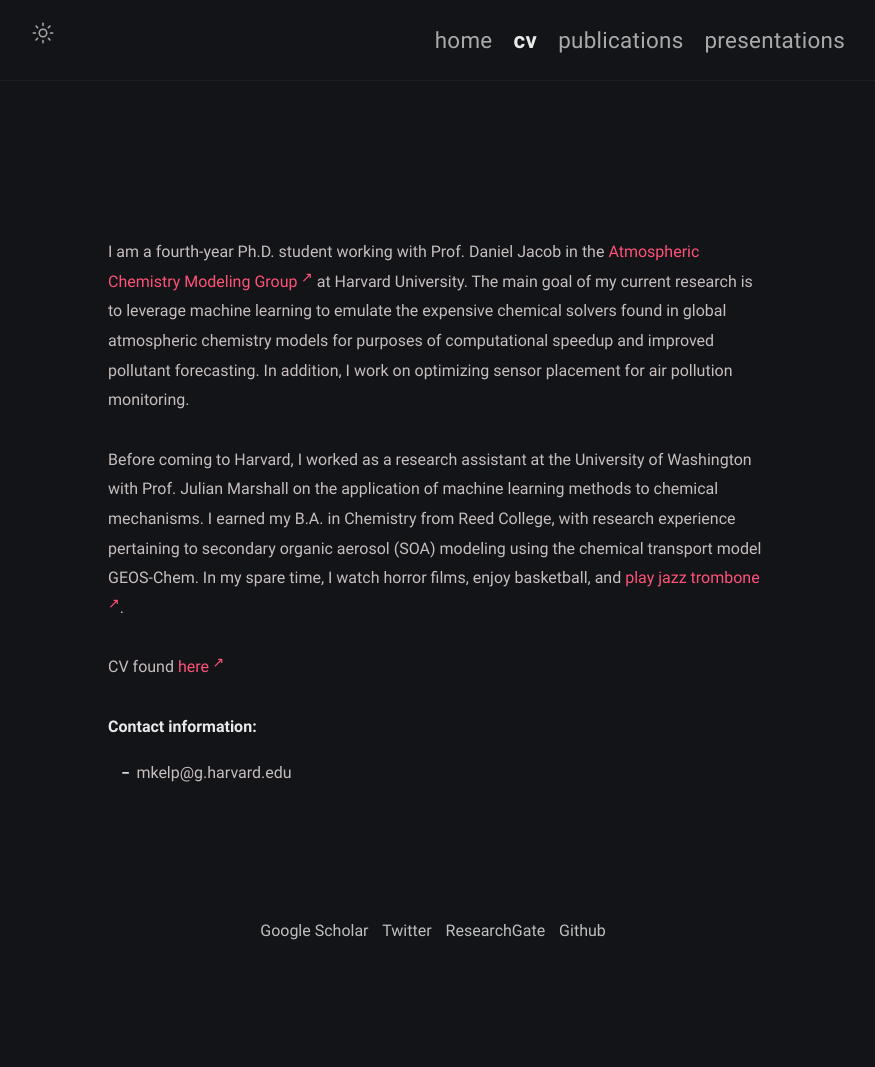
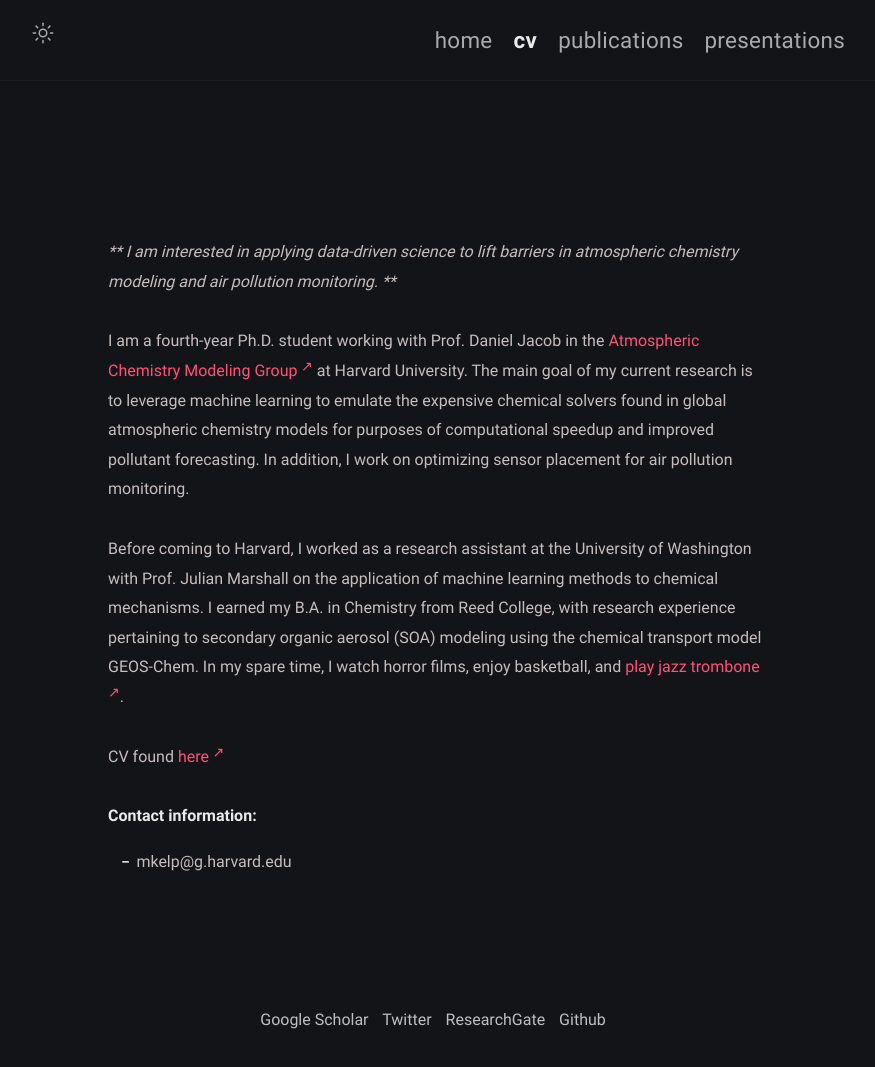
Before and after one commit to mkelp/mkelp.github.io, a Jekyll site: the page built from CV.md, in a window 1280 px wide. Shown: the whole page, without its empty margins (202-1077 px from the left). Built offline with Jekyll 4.4.1, drawn with Linux system fonts in a browser that asks for light colours; before the commit the page ends 978 px from its top, so only the background shows below that.

```diff
--- a/CV.md
+++ b/CV.md
@@ -5,6 +5,8 @@
 excerpt: Makoto Kelp CV
 comments: false
 ---
+*** I am interested in applying data-driven science to lift barriers in atmospheric chemistry modeling and air pollution monitoring. ***
+
 I am a fourth-year Ph.D. student working with Prof. Daniel Jacob in the [Atmospheric Chemistry Modeling Group](http://acmg.seas.harvard.edu/index.html){:target="_blank"} at Harvard University. The main goal of my current research is to leverage machine learning to emulate the expensive chemical solvers found in global atmospheric chemistry models for purposes of computational speedup and improved pollutant forecasting. In addition, I work on optimizing sensor placement for air pollution monitoring.
 
 Before coming to Harvard, I worked as a research assistant at the University of Washington with Prof. Julian Marshall on the application of machine learning methods to chemical mechanisms. I earned my B.A. in Chemistry from Reed College, with research experience pertaining to secondary organic aerosol (SOA) modeling using the chemical transport model GEOS-Chem. In my spare time, I watch horror films, enjoy basketball, and [play jazz trombone](https://soundcloud.com/philosophytalk/it-dont-mean-a-thing-from-your-lying-eyes-112915){:target="_blank"}.
```
